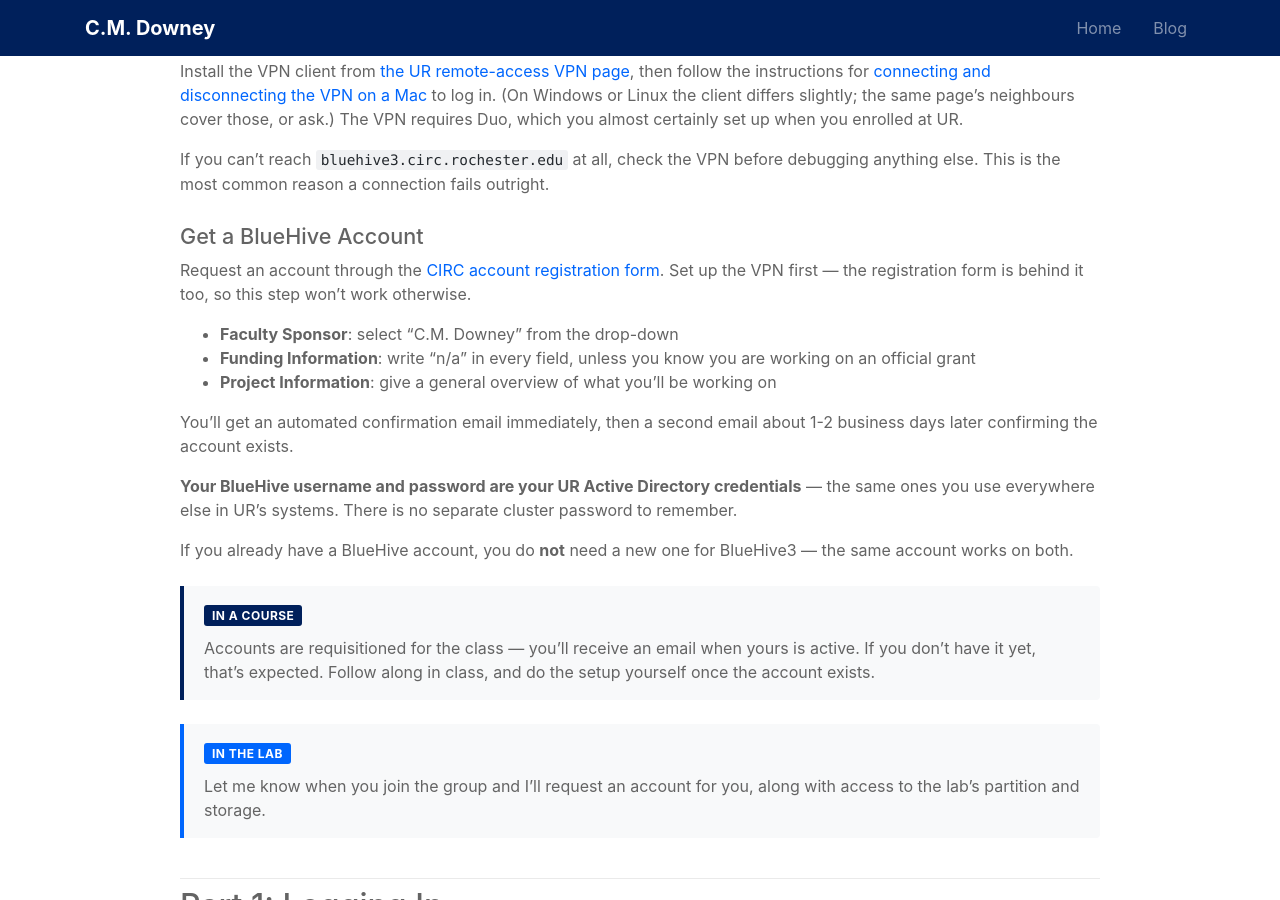
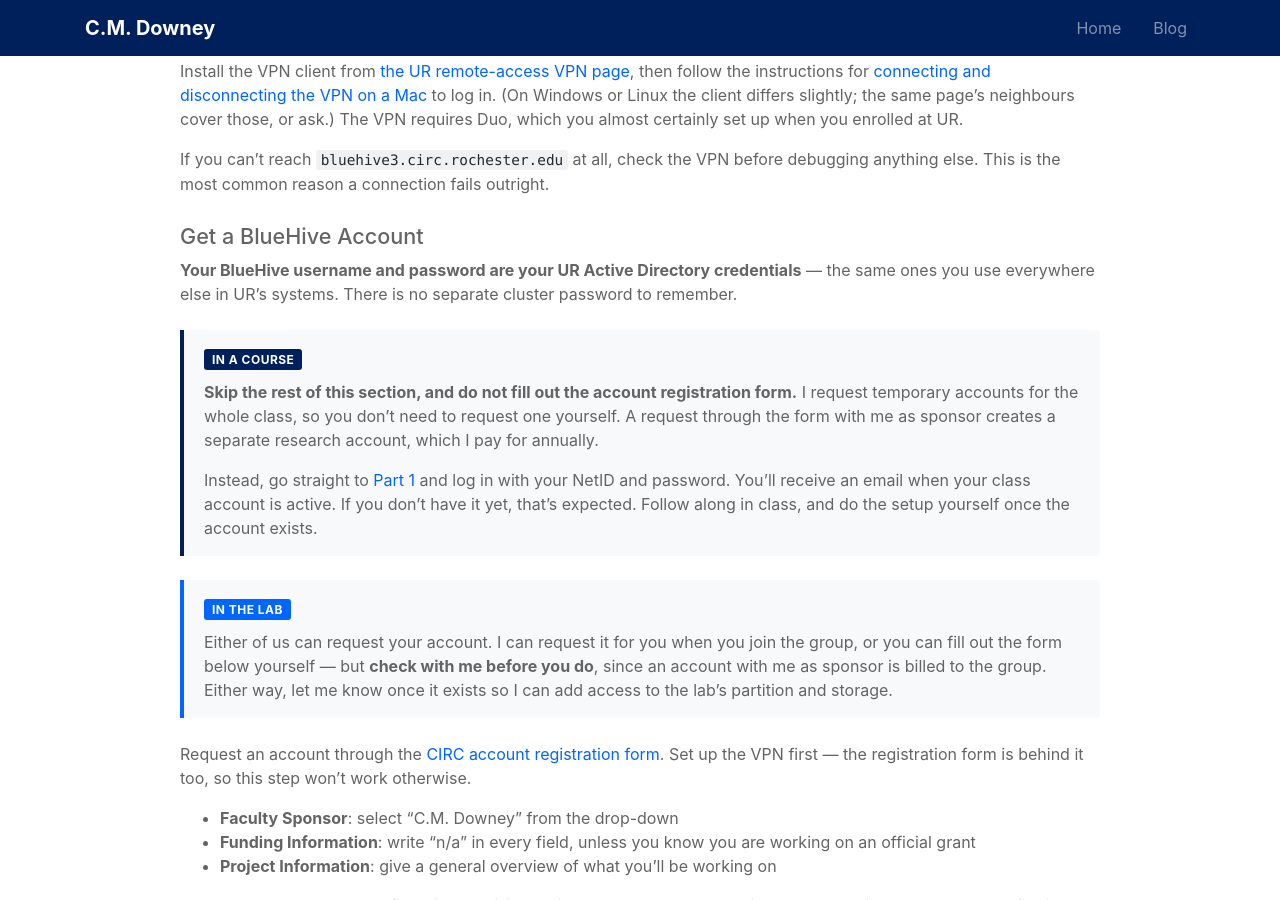
Before and after one commit to cmdowney88/cmdowney88.github.io, a Jekyll site: the page built from guides/cluster-setup.md, in a window 1280 px wide and 900 px high, scrolled down 2072 px. Built offline with Jekyll 4.4.1, drawn with Linux system fonts in a browser that asks for light colours.

Commit message:
guides: tell course students not to request their own BlueHive account
Course accounts are requested in bulk; a self-request with me as sponsor
creates a separate paid account. Lab members may self-request after checking
with me. Move both audience boxes ahead of the registration form.

```diff
--- a/guides/cluster-setup.md
+++ b/guides/cluster-setup.md
@@ -62,6 +62,31 @@ anything else. This is the most common reason a connection fails outright.
 
 ### Get a BlueHive Account
 
+**Your BlueHive username and password are your UR Active Directory credentials** — the same ones
+you use everywhere else in UR's systems. There is no separate cluster password to remember.
+
+<div class="audience for-course" markdown="1">
+<span class="audience-label">In a course</span>
+
+**Skip the rest of this section, and do not fill out the account registration form.** I request
+temporary accounts for the whole class, so you don't need to request one yourself. A request
+through the form with me as sponsor creates a separate research account, which I pay for
+annually.
+
+Instead, go straight to [Part 1](#part-1-logging-in) and log in with your NetID and password.
+You'll receive an email when your class account is active. If you don't have it yet, that's
+expected. Follow along in class, and do the setup yourself once the account exists.
+</div>
+
+<div class="audience for-lab" markdown="1">
+<span class="audience-label">In the lab</span>
+
+Either of us can request your account. I can request it for you when you join the group, or you
+can fill out the form below yourself — but **check with me before you do**, since an account
+with me as sponsor is billed to the group. Either way, let me know once it exists so I can add
+access to the lab's partition and storage.
+</div>
+
 Request an account through the [CIRC account registration form](https://registration.circ.rochester.edu/account). Set up the VPN first —
 the registration form is behind it too, so this step won't work otherwise.
 
@@ -73,26 +98,8 @@ the registration form is behind it too, so this step won't work otherwise.
 You'll get an automated confirmation email immediately, then a second email about 1-2 business
 days later confirming the account exists.
 
-**Your BlueHive username and password are your UR Active Directory credentials** — the same ones
-you use everywhere else in UR's systems. There is no separate cluster password to remember.
-
 If you already have a BlueHive account, you do **not** need a new one for BlueHive3 — the same
 account works on both.
-
-<div class="audience for-course" markdown="1">
-<span class="audience-label">In a course</span>
-
-Accounts are requisitioned for the class — you'll receive an email when yours is active. If you
-don't have it yet, that's expected. Follow along in class, and do the setup yourself once the
-account exists.
-</div>
-
-<div class="audience for-lab" markdown="1">
-<span class="audience-label">In the lab</span>
-
-Let me know when you join the group and I'll request an account for you, along with access to
-the lab's partition and storage.
-</div>
 
 ## Part 1: Logging In
 
```
